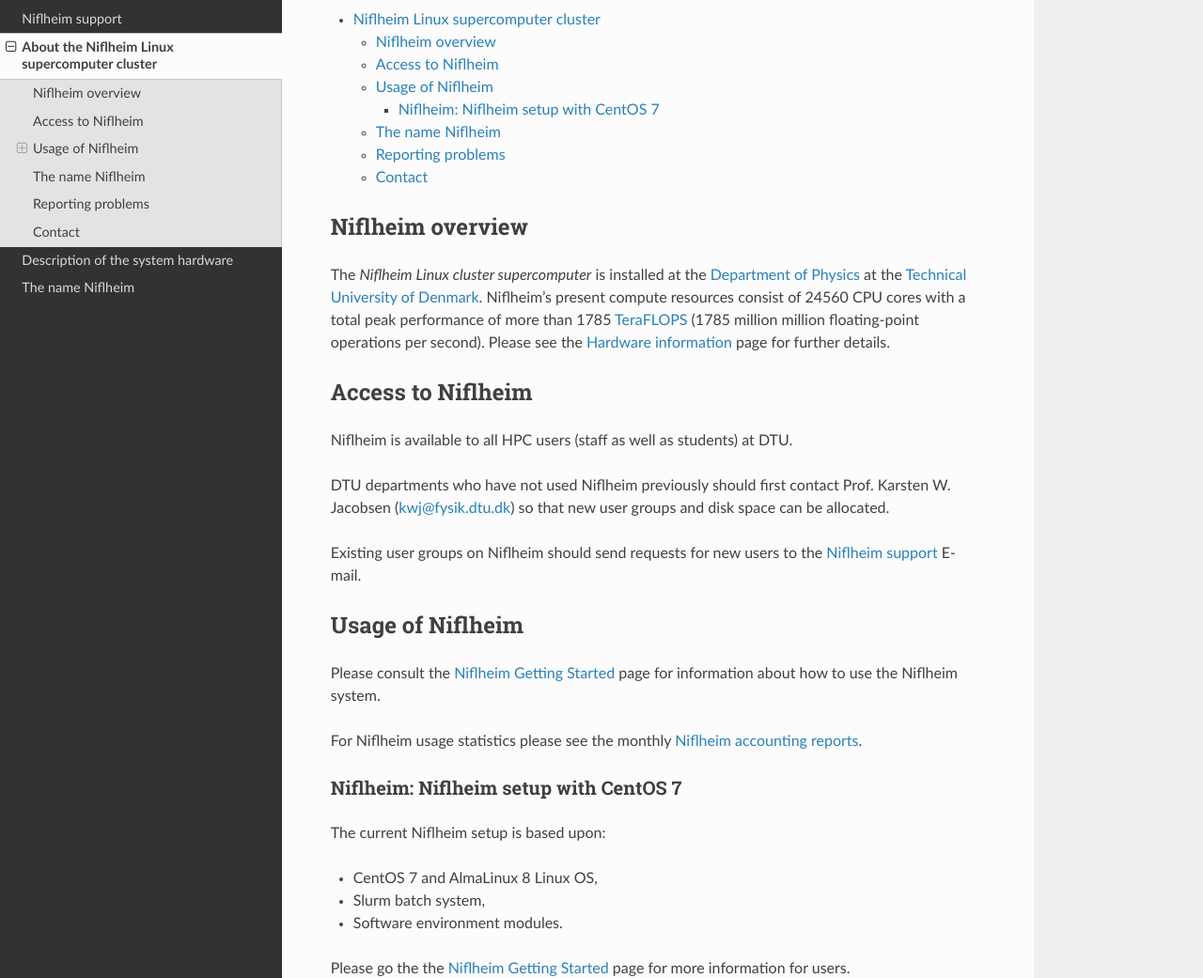
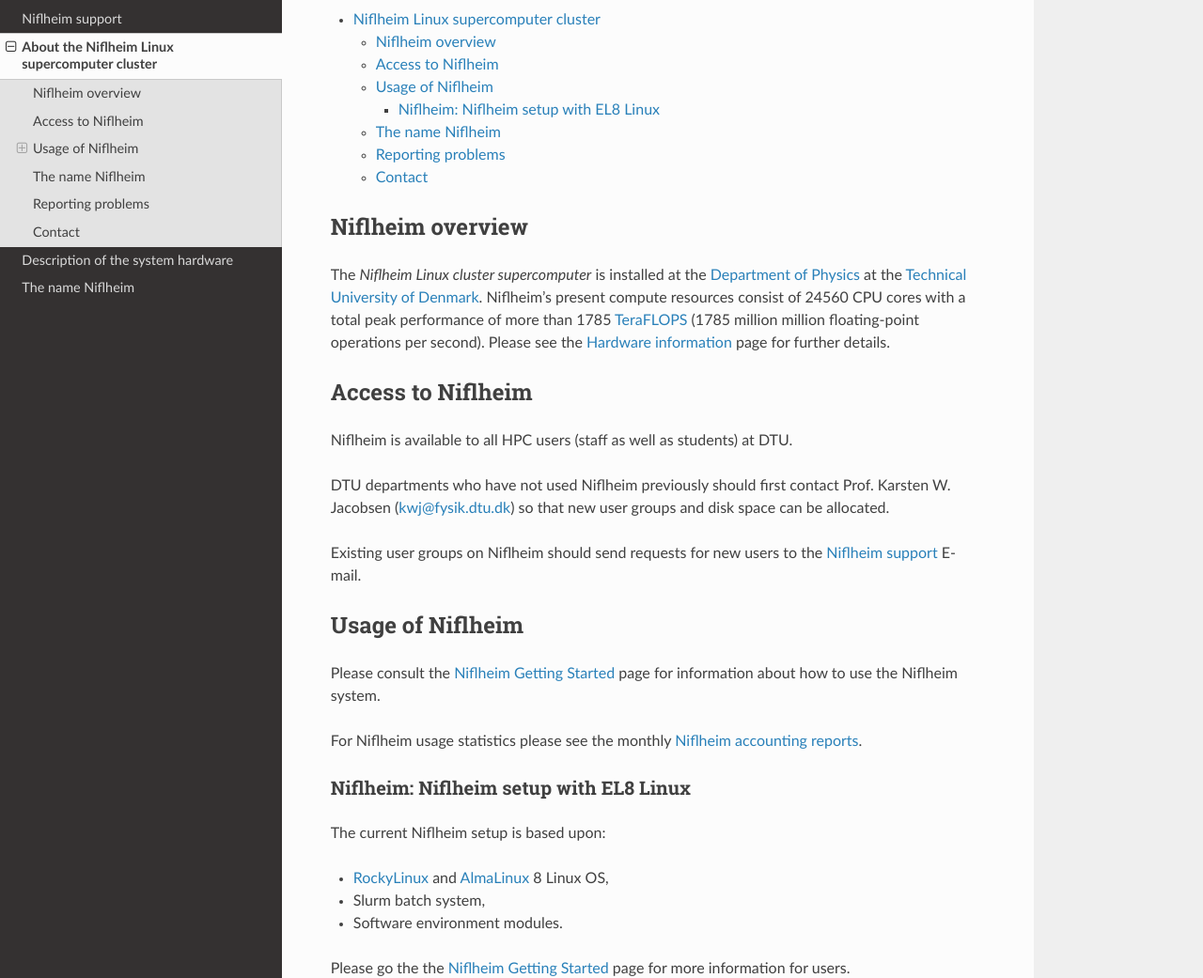
Before and after one commit to OleHolmNielsen/Niflheim_users, a Sphinx documentation site: the page built from docs/niflheim.rst, in a window 1280 px wide and 1400 px high. Shown: the part 187-1228 px from the top of the window at 94% size. Built offline with Sphinx 7.4.7 and the Read the Docs theme 2.0.0, drawn with Linux system fonts in a browser that asks for light colours.

Commit message:
Removed reference to CentOS 7

```diff
--- a/docs/niflheim.rst
+++ b/docs/niflheim.rst
@@ -36,16 +36,19 @@
 
 For Niflheim usage statistics please see the monthly `Niflheim accounting reports <https://wiki.fysik.dtu.dk/graphs/accounting_reports.html>`_.
 
-Niflheim: Niflheim setup with CentOS 7
---------------------------------------
+Niflheim: Niflheim setup with EL8 Linux
+---------------------------------------
 
 The current Niflheim setup is based upon:
 
-* CentOS 7 and AlmaLinux 8 Linux OS,
+* RockyLinux_ and AlmaLinux_ 8 Linux OS,
 * Slurm batch system,
 * Software environment modules.
 
 Please go the the :ref:`Niflheim_Getting_started` page for more information for users.
+
+.. _RockyLinux: https://rockylinux.org/
+.. _AlmaLinux: https://almalinux.org/
 
 The name Niflheim
 =================
```
